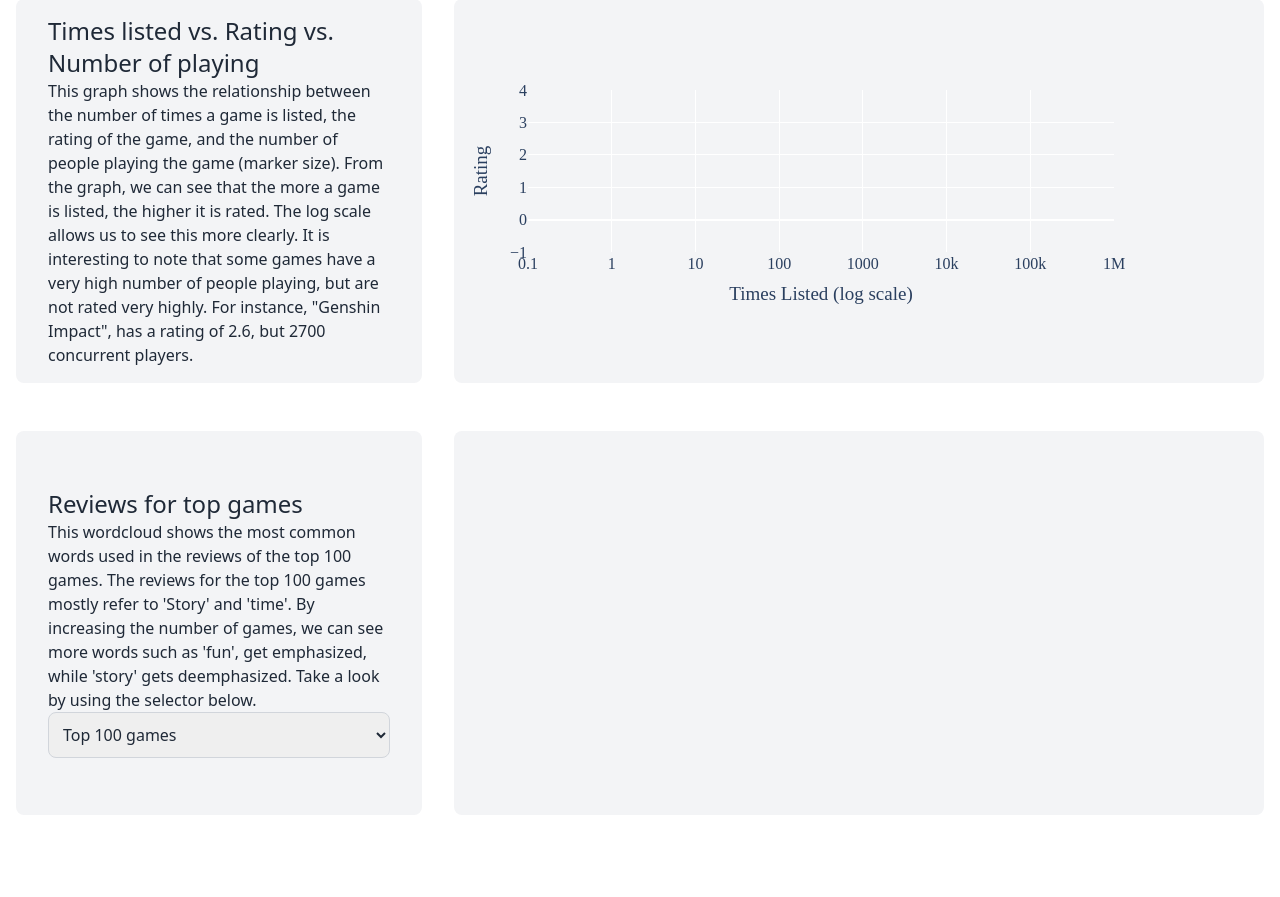
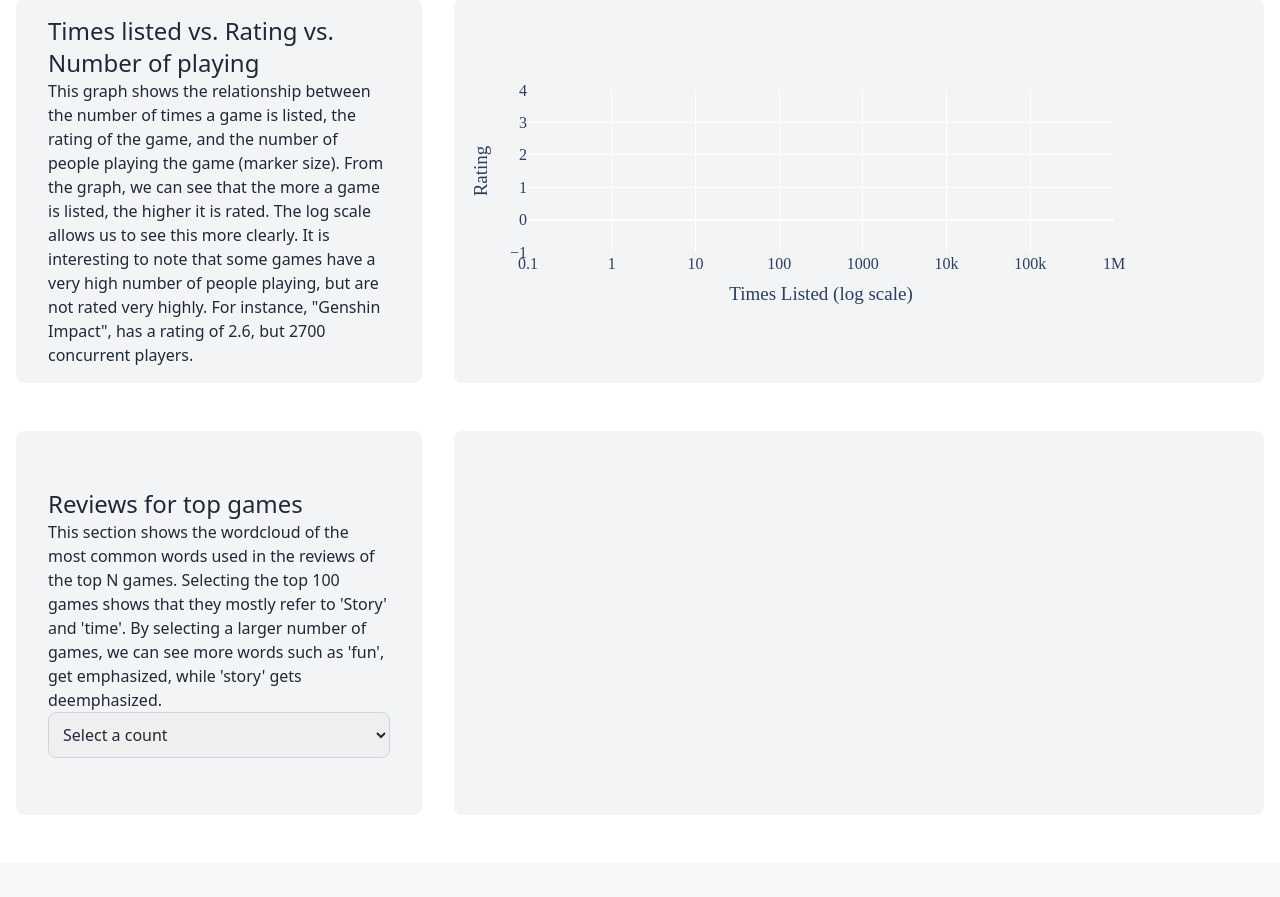
Before and after one commit to ibrahimmkhalid/data-200-assignment-3, a Django app: page / in a window 1280 px wide. Shown: the part 1698-2595 px from the top of the page. After the commit the page ends 2456 px from the top, so only its background shows below. Run offline with Django 4.2, Linux system fonts and the light colour scheme; some libraries are stand-ins or nearby versions.

Commit message:
load wordcloud explicitly

```diff
--- a/core/templates/index.html
+++ b/core/templates/index.html
@@ -97,6 +97,7 @@
               <select id="wordcloud-select" name="game_count" hx-get="/wordcloud" hx-target="#wordcloud-image"
                 hx-swap="innerHTML" hx-trigger="change,load" hx-indicator=".my-hx-indicator-identifier-1"
                 class="block w-full rounded-lg border border-gray-300 p-2.5">
+                <option value="select">Select a count</option>
                 {% for value in wordcloud.values %}
                 <option value="{{ value }}">Top {{ value }} games</option>
                 {% endfor %}
--- a/core/views.py
+++ b/core/views.py
@@ -51,10 +51,10 @@ def index(request):
     # defined separately from graphs because it is a special interactive element
     wordcloud = {
         "title": "Reviews for top games",
-        "text": """This wordcloud shows the most common words used in the reviews of
-                the top 100 games. The reviews for the top 100 games mostly refer to 'Story' and 'time'.
-                By increasing the number of games, we can see more words such as 'fun', get emphasized,
-                while 'story' gets deemphasized. Take a look by using the selector below.""",
+        "text": """This section shows the wordcloud of the most common words used in the reviews of
+                the top N games. Selecting the top 100 games shows that they mostly refer to 'Story' and 'time'.
+                By selecting a larger number of games, we can see more words such as 'fun', get emphasized,
+                while 'story' gets deemphasized.""",
         "values": [100, 300, 500, 1000],
     }
 
@@ -85,10 +85,22 @@ def wordcloud(request):
     params = request.GET.dict()
 
     # get number of games from params
-    game_count = int(params.get("game_count"))
+    game_count = params.get("game_count")
 
     # get figure from backend and convert to html
     try:
+        try:
+            game_count = int(game_count)
+        except Exception as e:
+            if game_count == "select":
+                return HttpResponse("""
+            <div class="my-hx-indicator-identifier-1 htmx-loaded-content htmx-indicator text-2xl text-gray-800 " style="width: 700px; height: 450px">
+              Select an option...
+            </div>
+            """)
+
+            else:
+                raise
         fig = backend.get_wordcloud(game_count).to_html(
             include_plotlyjs="cdn",
             full_html=False,
```
